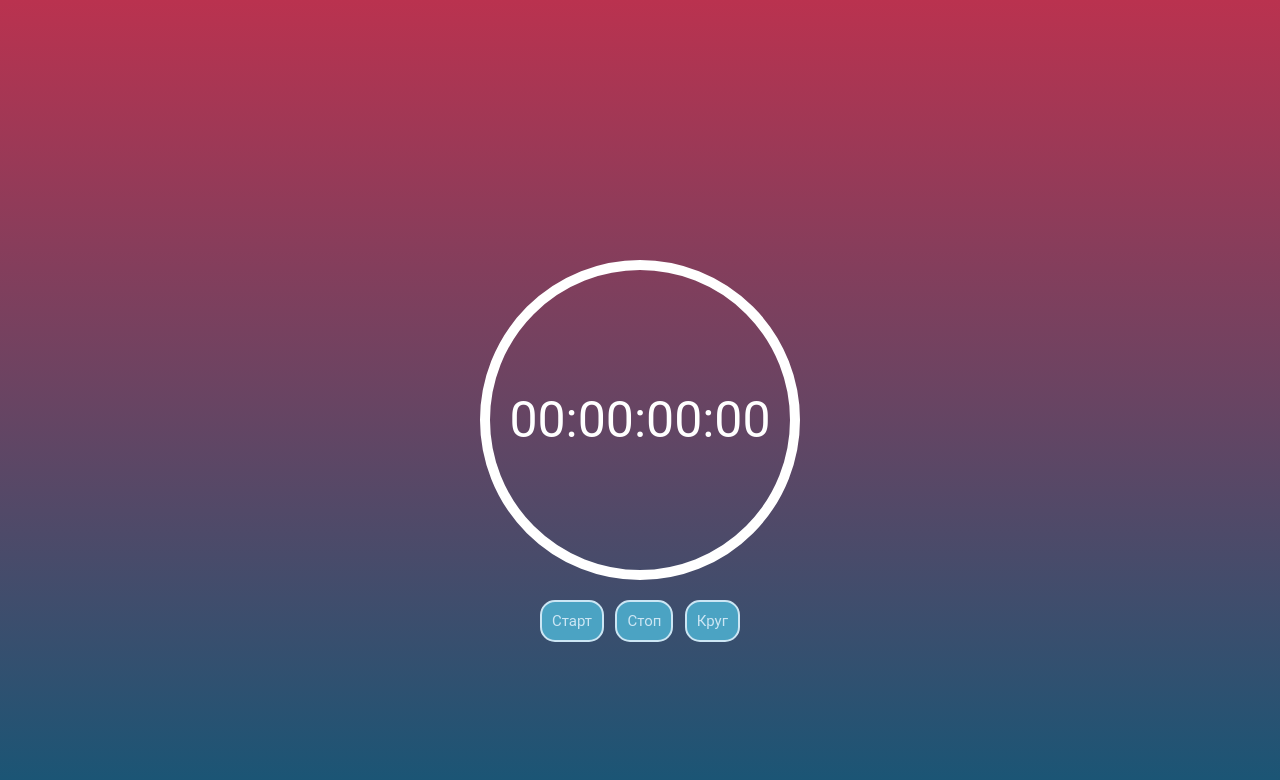
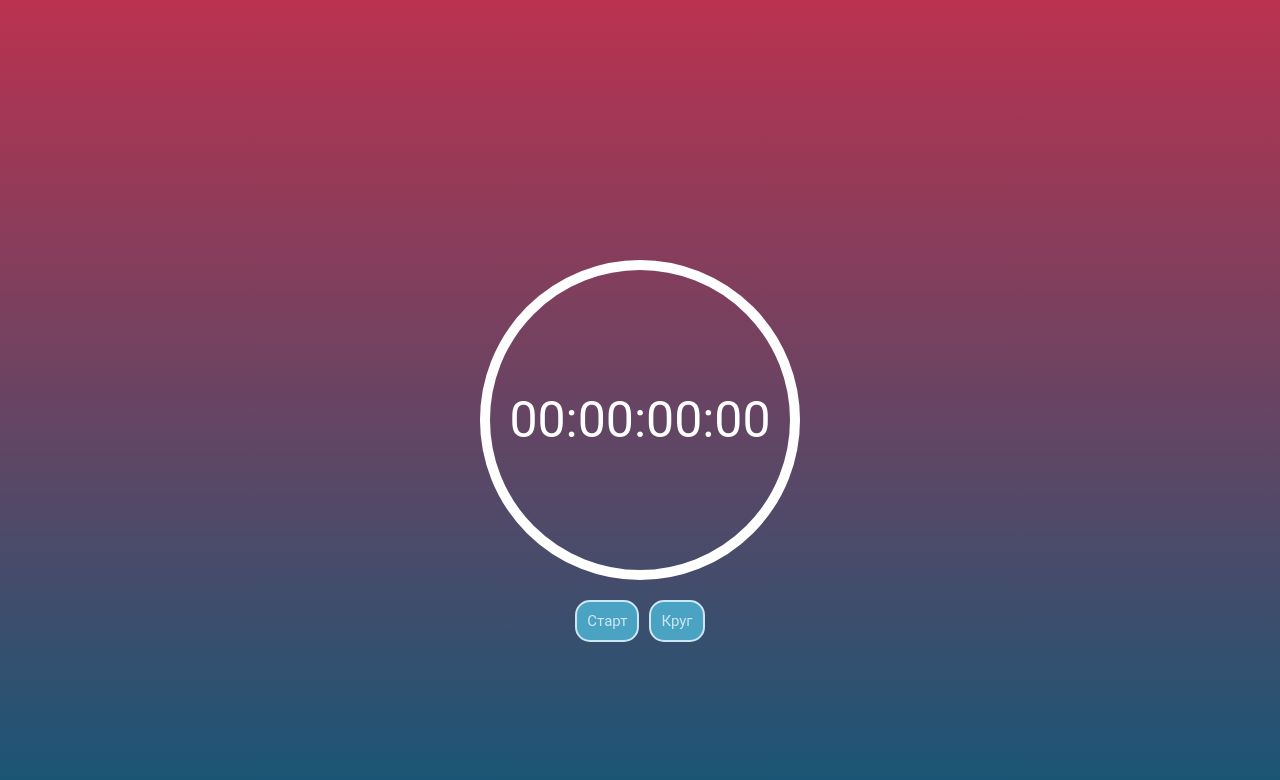
Before and after one commit to SolarEquine/Vue-timer, a Vue app: page / in a window 1280 px wide. Shown: the top 780 px of the page. Built offline with nearby package versions, Linux system fonts and the light colour scheme.

Commit message:
decomposed

```diff
--- a/src/App.vue
+++ b/src/App.vue
@@ -2,9 +2,9 @@
 <div>
   <my-timer
   :laps="laps"
-  :timeDelta="parsedTime"
-  @start="startTimer"
-  @stop="stopTimer"
+  :time="timeDelta"
+  :isTimerStarted="isTimerStarted"
+  @toggle="toggleTimer"
   @lap="createLap"
   ></my-timer>
 </div>
@@ -22,15 +22,8 @@ export default {
   data(){
     return{
       isTimerStarted: false,
-      hours: 0,
-      parsedHours: '',
-      minutes: 0,
-      parsedMinutes: '',
-      seconds: 0,
-      milliseconds: 0,
-      parsedSeconds: '',
-      parsedTime: '',
       timeDelta: 0,
+      lapDelta: 0,
       timeStart: 0,
       timeEnd: 0,
       Timer: 0,
@@ -41,52 +34,41 @@ export default {
   methods: {
 
     startTimer(){
-      this.isTimerStarted = true;
-      this.timeStart = Date.now();
-      this.Timer = setInterval(()=>{
-        this.timeEnd = Date.now();
-        this.timeDelta = this.timeEnd - this.timeStart;
+      if(!this.isTimerStarted){
+        this.isTimerStarted = true;
+        this.laps= []
+        this.timeStart = Date.now();
+        this.Timer = setInterval(()=>{
+          this.timeEnd = Date.now();
+          this.timeDelta = this.timeEnd - this.timeStart;
       }, 10);
+      }
     },
     stopTimer(){
       this.isTimerStarted = false;
       clearInterval(this.Timer);
     },
-
-    parseTime(){
-      this.milliseconds = this.timeDelta%100;
-      this.seconds = Math.floor(this.timeDelta/1000)%60;
-      this.minutes = Math.floor(this.timeDelta/1000/60)%60;
-      this.hours = Math.floor(this.timeDelta/1000/60/60)%60;
-      this.parsedMSeconds = this.parseTimeUnit(this.milliseconds);
-      this.parsedSeconds = this.parseTimeUnit(this.seconds);
-      this.parsedMinutes = this.parseTimeUnit(this.minutes);
-      this.parsedHours = this.parseTimeUnit(this.hours);
-      this.parsedTime = `${this.parsedHours}:${this.parsedMinutes}:${this.parsedSeconds}:${this.parsedMSeconds}`;
-    },
-    parseTimeUnit(timeUnit){
-      if (timeUnit<10){
-        return `0${timeUnit}`
+    toggleTimer(){
+      if(this.isTimerStarted){
+        this.createLap();
+        this.stopTimer();
       }
-      return `${timeUnit}`
+      else{
+        this.startTimer();
+      }
     },
     createLap(){
       if(this.isTimerStarted){
-        let lap = {id: this.laps.length+1, h:this.hours, m:this.minutes, s:this.seconds, ms:this.milliseconds};
+        if(this.laps.length>0){
+          this.lapDelta = this.timeDelta - this.laps[this.laps.length-1].delta
+        }
+        let lap = {id: this.laps.length+1, lapTime:this.timeDelta, delta:this.lapDelta};
+        console.log(lap)
         this.laps.push(lap);
       }
     }
   },
 
-  mounted() {
-    this.parseTime();
-  },
-
-  watch:{
-    timeDelta(){
-      this.parseTime();
-    }
-  }
 }
 </script>
 
--- a/src/components/MyTimer.vue
+++ b/src/components/MyTimer.vue
@@ -2,11 +2,13 @@
   <div class="timer__inner">
     <div class="timer__margin"></div>
     <div class="timer__body">
-      {{ timeDelta }}
+      <my-clock
+      :time="time"
+      />
     </div>
     <div class="timer__controls">
-      <button @click="$emit('start')">Старт</button>
-      <button @click="$emit('stop')">Стоп</button>
+      <button @click="$emit('toggle')" style="margin-right: 10px;"><span v-if="!isTimerStarted">Старт</span>
+        <span v-else>Стоп</span></button>
       <button @click="$emit('lap')">Круг</button>
     </div>
     <div class="timer__laps">
@@ -22,19 +24,25 @@ import TimerLaps from "@/components/TimerLaps";
 
 
 export default {
-  components: {
-    TimerLaps,
-  },
+      components: {
+        TimerLaps,
+      },
       props: {
         laps: {
           type: Array,
           required: true,
         },
-        timeDelta: {
-          type: String,
+        time: {
+          type: Number,
+          required: true,
+        },
+        isTimerStarted: {
+          type: Boolean,
           required: true,
         }
       },
+
+
 
     }
 </script>
@@ -77,7 +85,7 @@ export default {
 
 .timer__controls{
   display: flex;
-  justify-content: space-between;
+  justify-content:center;
   width: 200px;
 }
 
--- a/src/components/TimerLaps.vue
+++ b/src/components/TimerLaps.vue
@@ -3,7 +3,9 @@
     <div
         v-for="lap in laps.slice().reverse()"
         :key="lap.id"
-        class="lap">{{lap.id}}: {{lap.h}}:{{lap.m}}:{{lap.s}}:{{lap.ms}}</div>
+        class="lap"><span>{{lap.id}}: <my-clock :time="lap.lapTime"/></span> <span style="color: gray">
+            +<my-clock :time="lap.delta"/>
+        </span></div>
     </div>
 </template>
 
@@ -25,8 +27,10 @@
 
 .lap{
   border-bottom: 1px white solid;
-  margin-bottom: 10px;
+  margin-top: 15px;
   color:white;
   font-family: Roboto;
+  display: flex;
+  justify-content: space-between;
 }
 </style>
--- a/src/components/UI/MyClock.vue
+++ b/src/components/UI/MyClock.vue
@@ -0,0 +1,63 @@
+<template>
+    <span>
+        {{parsedTime}}
+    </span>
+</template>
+
+<script>
+    export default {
+        name: "my-clock",
+        props:{
+            time:{
+                type: Number,
+                required: true,
+            },
+        },
+        data(){
+            return{
+                milliseconds: 0,
+                seconds: 0,
+                minutes: 0,
+                hours: 0,
+                parsedMSeconds: '',
+                parsedSeconds: '',
+                parsedMinutes: '',
+                parsedHours: '',
+                parsedTime: '',
+            }
+        },
+        methods: {
+            parseTime(){
+                this.milliseconds = this.time%100;
+                this.seconds = Math.floor(this.time/1000)%60;
+                this.minutes = Math.floor(this.time/1000/60)%60;
+                this.hours = Math.floor(this.time/1000/60/60)%60;
+                this.parsedMSeconds = this.parseTimeUnit(this.milliseconds);
+                this.parsedSeconds = this.parseTimeUnit(this.seconds);
+                this.parsedMinutes = this.parseTimeUnit(this.minutes);
+                this.parsedHours = this.parseTimeUnit(this.hours);
+                this.parsedTime = `${this.parsedHours}:${this.parsedMinutes}:${this.parsedSeconds}:${this.parsedMSeconds}`;
+            },
+
+            parseTimeUnit(timeUnit){
+                if (timeUnit<10){
+                    return `0${timeUnit}`
+                }
+                return `${timeUnit}`
+            },
+      },
+      mounted(){
+        this.parseTime();
+      },
+
+      watch:{
+        time(){
+            this.parseTime();
+        }
+  }
+    }
+</script>
+
+<style lang="scss" scoped>
+
+</style>
--- /dev/null
+++ b/src/components/UI/index.js
@@ -0,0 +1,5 @@
+import MyClock from "@/components/UI/MyClock";
+
+export default[
+    MyClock,
+]
--- a/src/main.js
+++ b/src/main.js
@@ -1,4 +1,11 @@
 import { createApp } from 'vue'
 import App from './App.vue'
+import components from '@/components/UI';
 
-createApp(App).mount('#app')
+const app = createApp(App);
+
+components.forEach(component => {
+    app.component(component.name, component);
+});
+
+app.mount('#app')
```
Also changed, not shown: src/components/UI/MyButton.vue (deleted).
